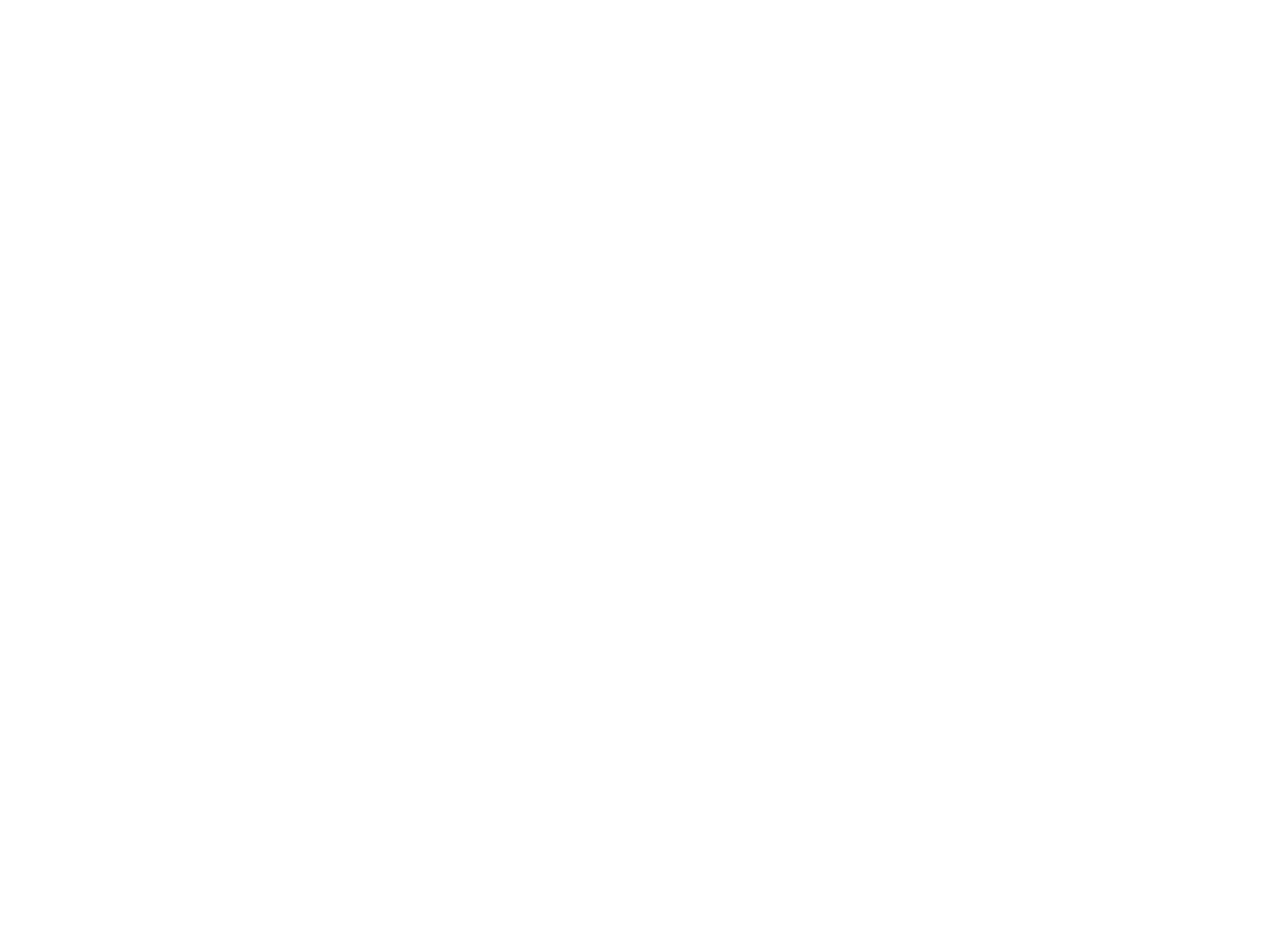
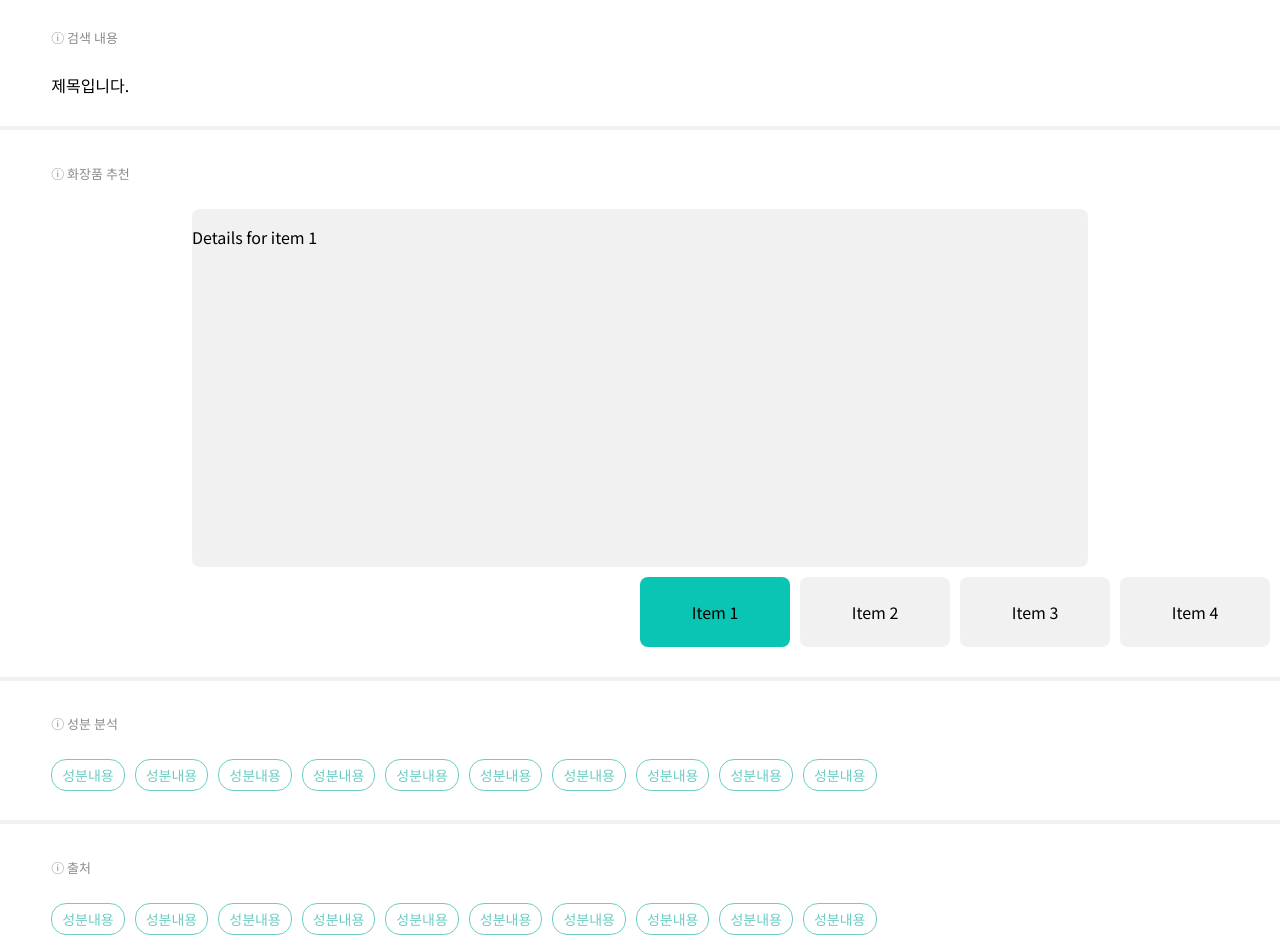
Before and after one commit to choparkjeong/CleanFree_FE, a Next.js app: page /result/1 in a window 1280 px wide. Shown: the part 160-1095 px from the top of the page. Before the commit the page ends 800 px from the top, so only its background shows below. Built offline with nearby package versions, Linux system fonts and the light colour scheme.

Commit message:
feat: 상세페이지 퍼블리싱

```diff
--- a/src/app/(userAccess)/result/[id]/page.tsx
+++ b/src/app/(userAccess)/result/[id]/page.tsx
@@ -1,5 +1,107 @@
-import React from "react";
+"use client";
 
-export default async function Page() {
-  return <main>상세내용</main>;
-}
+import React, { useEffect, useRef, useState } from "react";
+import styles from "@/styles/pages/result.module.scss";
+import ResultHeader from "@/components/layout/ResultHeader.";
+import Title from "@/components/ui/Title";
+
+const Page: React.FC = () => {
+  const containerRef = useRef<HTMLDivElement | null>(null);
+  const [activeIndex, setActiveIndex] = useState<number>(0);
+
+  useEffect(() => {
+    const container = containerRef.current;
+
+    const handleScroll = () => {
+      if (!container) return;
+
+      const containerWidth = container.clientWidth;
+      const centerX = containerWidth / 2;
+      const items = Array.from(
+        container.querySelectorAll(`.${styles["scroll-item"]}`)
+      );
+
+      let closestIndex = 0;
+      let minDistance = Infinity;
+
+      items.forEach((item, index) => {
+        const itemRect = item.getBoundingClientRect();
+        const containerRect = container.getBoundingClientRect();
+        const itemCenterX =
+          itemRect.left - containerRect.left + itemRect.width / 2;
+        const distance = Math.abs(centerX - itemCenterX);
+
+        if (distance < minDistance) {
+          minDistance = distance;
+          closestIndex = index;
+        }
+      });
+
+      console.log(`Active index: ${closestIndex}`); // Debugging statement
+
+      setActiveIndex(closestIndex);
+    };
+
+    container?.addEventListener("scroll", handleScroll);
+    // Trigger scroll handler initially to set the correct index
+    handleScroll();
+
+    return () => container?.removeEventListener("scroll", handleScroll);
+  }, []);
+
+  return (
+    <>
+      <ResultHeader />
+      <Title title="검색 내용" />
+      <div className={styles["result-container1"]}>제목입니다.</div>
+      <Title title="화장품 추천" />
+      <div className={styles["result-container2"]}>
+        <div className={styles["details"]}>
+          <p>Details for item {activeIndex + 1}</p>
+        </div>
+        <div className={styles["scroll-container"]} ref={containerRef}>
+          <div className={styles["scroll-content"]}>
+            {Array.from({ length: 10 }, (_, index) => (
+              <div
+                key={index}
+                className={`${styles["scroll-item"]} ${
+                  activeIndex === index ? styles["active"] : ""
+                }`}
+              >
+                Item {index + 1}
+              </div>
+            ))}
+          </div>
+        </div>
+      </div>
+      <Title title="성분 분석" />
+      <div className={styles["result-container3"]}>
+        <div>성분내용</div>
+        <div>성분내용</div>
+        <div>성분내용</div>
+        <div>성분내용</div>
+        <div>성분내용</div>
+        <div>성분내용</div>
+        <div>성분내용</div>
+        <div>성분내용</div>
+        <div>성분내용</div>
+        <div>성분내용</div>
+      </div>
+      <Title title="출처" />
+      <div className={styles["result-container4"]}>
+        <div>성분내용</div>
+        <div>성분내용</div>
+        <div>성분내용</div>
+        <div>성분내용</div>
+        <div>성분내용</div>
+        <div>성분내용</div>
+        <div>성분내용</div>
+        <div>성분내용</div>
+        <div>성분내용</div>
+        <div>성분내용</div>
+      </div>
+    </>
+  );
+};
+
+export default Page;
--- a/src/components/layout/MainHeader.tsx
+++ b/src/components/layout/MainHeader.tsx
@@ -4,7 +4,7 @@
   return (
     <header className={styles["main-header-layout"]}>
       <ul>
-        <li>CleanFree</li>
+        <li>GUIDE</li>
       </ul>
     </header>
   );
--- /dev/null
+++ b/src/components/layout/ResultHeader..tsx
@@ -0,0 +1,11 @@
+import styles from "@/styles/layout/header.module.scss";
+
+export default function ResultHeader() {
+  return (
+    <header className={styles["result-header-layout"]}>
+      <ul>
+        <li>상세페이지</li>
+      </ul>
+    </header>
+  );
+}
--- /dev/null
+++ b/src/components/ui/Title.tsx
@@ -0,0 +1,14 @@
+import styles from "@/styles/ui/title.module.scss";
+
+interface TitleProps {
+  title: string;
+}
+
+export default function Title({ title }: TitleProps) {
+  return (
+    <div className={styles["title-layout"]}>
+      <div className={styles["line"]}></div>
+      <div className={styles["title"]}>ⓘ {title}</div>
+    </div>
+  );
+}
--- a/src/hooks/useAutosizeTextArea.ts
+++ b/src/hooks/useAutosizeTextArea.ts
@@ -10,7 +10,7 @@
     if (textarea) {
       textarea.style.height = "auto"; // Reset height
       const scrollHeight = textarea.scrollHeight;
-      const maxHeight = 200; // Maximum height
+      const maxHeight = 150; // Maximum height
 
       textarea.style.height =
         scrollHeight > maxHeight ? `${maxHeight}px` : `${scrollHeight}px`;
--- a/src/styles/layout/header.module.scss
+++ b/src/styles/layout/header.module.scss
@@ -15,13 +15,42 @@
   padding: 0;
   display: flex;
   width: 100%;
-  justify-content: center;
+  justify-content: end;
 }
 
 .main-header-layout ul li {
-  // color: rgb(105, 205, 181);
-  color: white;
+  height: 100%;
+  background: linear-gradient(to right, rgb(117, 221, 210), rgb(42, 237, 217));
+  padding-left: 20px;
+  padding-right: 17px;
   font-size: 20px;
   font-weight: 500;
   font-family: "Segoe UI", Tahoma, Geneva, Verdana, sans-serif;
+  border-radius: 50px 0px 0px 50px;
+  display: flex;
+  justify-content: center;
+  align-items: center;
+  font-size: 14px;
+  color: white;
 }
+
+/*@@@@@@@@@@@@@@@@@@@@@RESULT@@@@@@@@@@@@@@@@@@@@@@@*/
+.result-header-layout {
+  // background-color: red;
+  height: 15vh;
+  display: flex;
+  align-items: end;
+  border-bottom: 1px solid #e3e3e3;
+}
+
+.result-header-layout ul {
+  width: 100%;
+  height: 5vh;
+  align-items: center;
+  list-style: none;
+  margin: 0;
+  padding: 0;
+  display: flex;
+  width: 100%;
+  justify-content: center;
+}
--- a/src/styles/pages/main.module.scss
+++ b/src/styles/pages/main.module.scss
@@ -120,8 +120,8 @@
 }
 
 .scroll-item:first-of-type .scroll-item2 {
-  background-color: rgb(10, 197, 179);
-  background: linear-gradient(to right, rgb(117, 221, 210), rgb(7, 218, 197));
+  // background-color: rgb(10, 197, 179);
+  background: linear-gradient(to right, rgb(117, 221, 210), rgb(42, 237, 217));
 
   border: none;
 
@@ -140,7 +140,7 @@
 .search-input {
   width: 80%;
   min-height: 15px;
-  max-height: 200;
+  max-height: 150px;
   resize: none;
   padding: 15px;
   box-sizing: border-box;
--- /dev/null
+++ b/src/styles/pages/result.module.scss
@@ -0,0 +1,94 @@
+.result-container1 {
+  padding-left: 4%;
+  padding-right: 4%;
+  word-wrap: break-word;
+  white-space: normal;
+}
+
+.result-container2 {
+  // background-color: blue;
+  display: flex;
+  flex-direction: column;
+  justify-content: space-evenly;
+  align-items: center;
+}
+
+.result-container3 {
+  padding-left: 4%;
+  padding-right: 4%;
+  display: flex;
+  flex-wrap: wrap;
+  gap: 10px;
+}
+
+.result-container3 > div {
+  // background-color: #e0e0e0;
+  border-radius: 15px;
+  padding: 5px 10px;
+  font-size: 14px;
+  color: rgb(108, 205, 195);
+  white-space: nowrap;
+  cursor: pointer;
+  border: 1px solid rgb(108, 205, 195);
+}
+
+.result-container4 {
+  padding-left: 4%;
+  padding-right: 4%;
+  display: flex;
+  flex-wrap: wrap;
+  gap: 10px;
+}
+
+.result-container4 > div {
+  // background-color: #e0e0e0;
+  border-radius: 15px;
+  padding: 5px 10px;
+  font-size: 14px;
+  color: rgb(108, 205, 195);
+  white-space: nowrap;
+  cursor: pointer;
+  border: 1px solid rgb(108, 205, 195);
+}
+
+.details {
+  background: #f1f1f1;
+  width: 70%;
+  aspect-ratio: 2.5/1;
+  border-radius: 8px;
+}
+
+.scroll-container {
+  position: relative;
+  width: 0%;
+  overflow-x: auto;
+  white-space: nowrap;
+  // background-color: green;
+  padding-left: 50%;
+  padding-right: 50%;
+}
+
+.scroll-content {
+  display: flex;
+  align-items: center;
+  width: max-content;
+}
+
+.scroll-item {
+  background: #f1f1f1;
+  border-radius: 8px;
+  flex: 0 0 auto;
+  width: 150px;
+  height: 70px;
+  margin-right: 10px;
+  display: flex;
+  align-items: center;
+  justify-content: center;
+  transition: background-color 0.3s;
+  margin-top: 10px;
+}
+
+.scroll-item.active {
+  // border: 1px solid rgb(10, 197, 179);
+  background-color: rgb(10, 197, 179);
+}
--- a/src/styles/ui/circleAnimation.css
+++ b/src/styles/ui/circleAnimation.css
@@ -35,8 +35,8 @@
   width: 100%;
   height: 100%;
   border-radius: 999px;
-  border: 5px solid #69cdb5;
-  box-shadow: 0 0 50px #69cdb5, inset 0 0 30px #69cdb5;
+  border: 5px solid #6fdbc2;
+  box-shadow: 0 0 50px #6fdbc2, inset 0 0 30px #6fdbc2;
 }
 
 .loader:after {
--- /dev/null
+++ b/src/styles/ui/title.module.scss
@@ -0,0 +1,20 @@
+.title-layout {
+  // background-color: red;
+  padding-top: 2%;
+}
+
+.title {
+  padding-top: 2%;
+  padding-bottom: 2%;
+  padding-left: 4%;
+  color: #8b8b8b;
+  margin-top: 1vh;
+  font-size: 13px;
+}
+
+.line {
+  width: 100%;
+  height: 4px;
+  background-color: #f1f1f1;
+  margin-top: 4px;
+}
```
